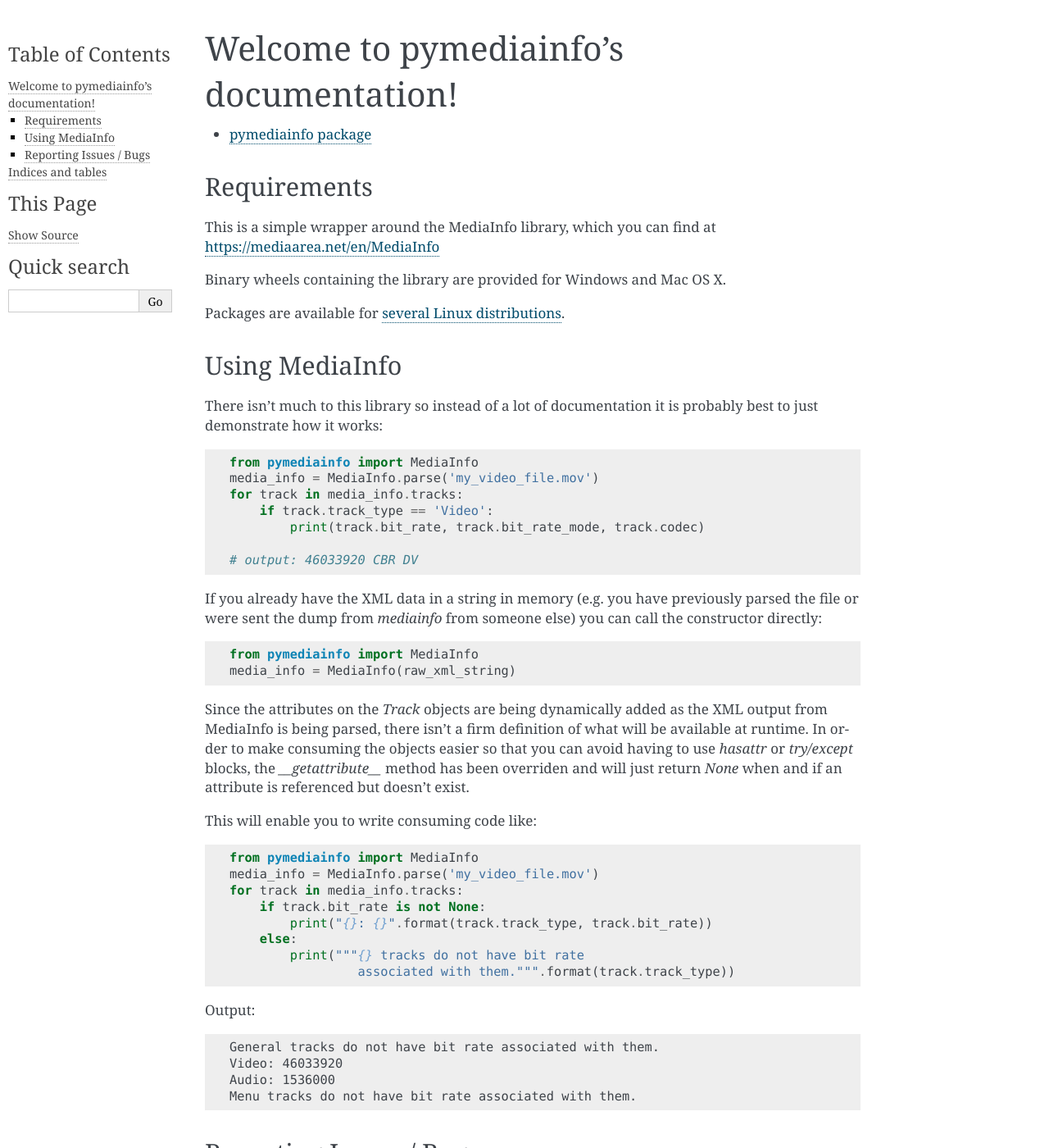
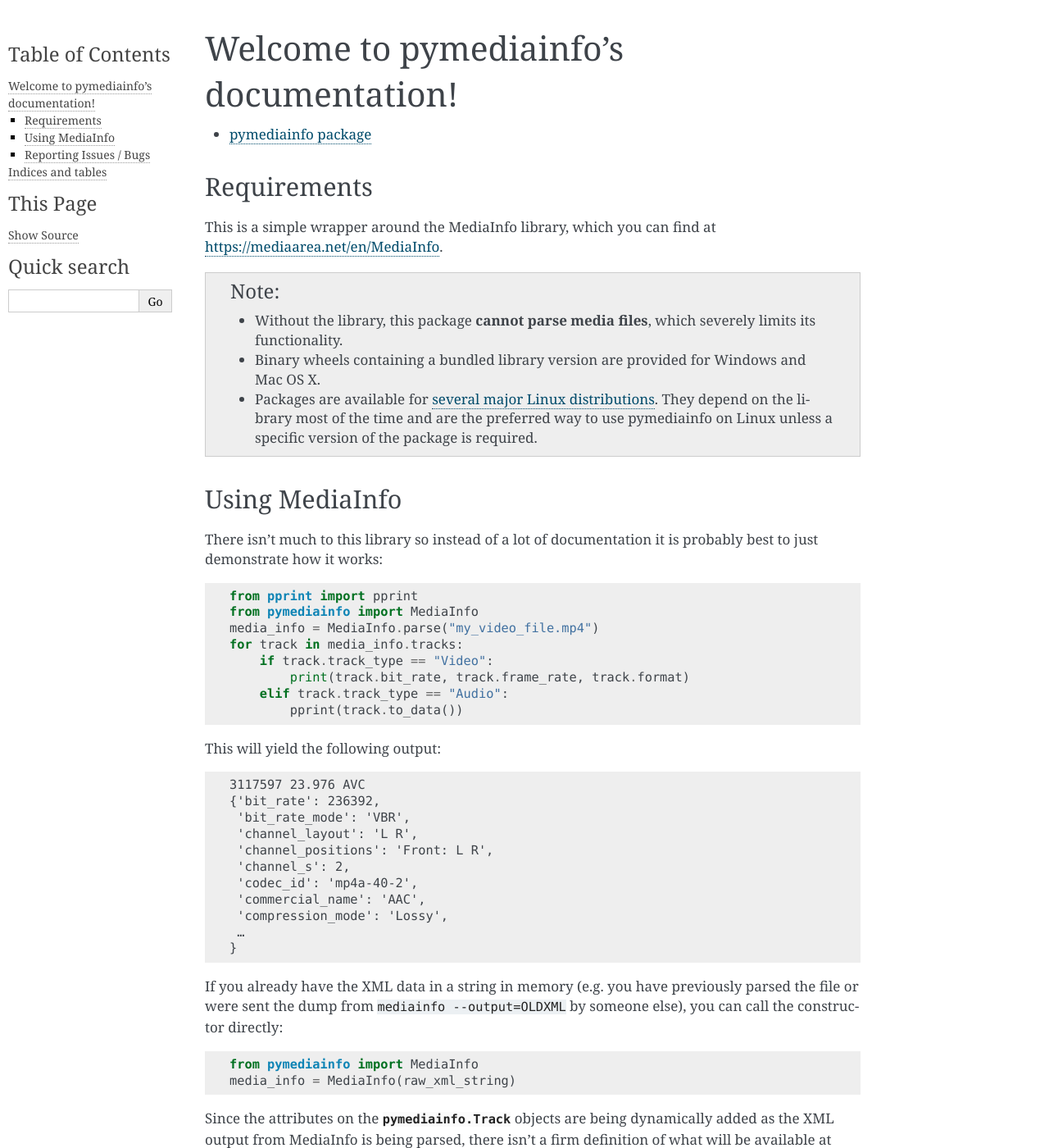
Before and after one commit to sbraz/pymediainfo, a Sphinx documentation site: the page built from docs/index.rst, in a window 1280 px wide and 1400 px high. Shown: the whole window at 82% size. Built offline with Sphinx 7.4.7, drawn with Linux system fonts in a browser that asks for light colours; some of the changed text lies outside the part shown.

Commit message:
Improve the documentation index, fixes #84, #85
* Make it very clear that the library is required for parsing files.
* Stop referencing the "codec" attribute that recent MediaInfo versions
  do not use.

```diff
--- a/docs/index.rst
+++ b/docs/index.rst
@@ -13,11 +13,17 @@
 ============
 
 This is a simple wrapper around the MediaInfo library, which you can find
-at https://mediaarea.net/en/MediaInfo
+at https://mediaarea.net/en/MediaInfo.
 
-Binary wheels containing the library are provided for Windows and Mac OS X.
+.. note::
+  * Without the library, this package **cannot parse media files**,
+    which severely limits its functionality.
 
-Packages are available for `several Linux distributions <https://repology.org/metapackage/python:pymediainfo>`_.
+  * Binary wheels containing a bundled library version are provided for Windows and Mac OS X.
+
+  * Packages are available for `several major Linux distributions <https://repology.org/metapackage/python:pymediainfo>`_.
+    They depend on the library most of the time and are the preferred way to use pymediainfo
+    on Linux unless a specific version of the package is required.
 
 ===============
 Using MediaInfo
@@ -28,24 +34,42 @@
 
 .. code-block:: python
 
- from pymediainfo import MediaInfo
- media_info = MediaInfo.parse('my_video_file.mov')
- for track in media_info.tracks:
-     if track.track_type == 'Video':
-         print(track.bit_rate, track.bit_rate_mode, track.codec)
+  from pprint import pprint
+  from pymediainfo import MediaInfo
+  media_info = MediaInfo.parse("my_video_file.mp4")
+  for track in media_info.tracks:
+      if track.track_type == "Video":
+          print(track.bit_rate, track.frame_rate, track.format)
+      elif track.track_type == "Audio":
+          pprint(track.to_data())
 
- # output: 46033920 CBR DV
+This will yield the following output:
+
+.. code-block:: none
+
+  3117597 23.976 AVC
+  {'bit_rate': 236392,
+   'bit_rate_mode': 'VBR',
+   'channel_layout': 'L R',
+   'channel_positions': 'Front: L R',
+   'channel_s': 2,
+   'codec_id': 'mp4a-40-2',
+   'commercial_name': 'AAC',
+   'compression_mode': 'Lossy',
+   …
+  }
+
 
 If you already have the XML data in a string in memory (e.g. you have previously
-parsed the file or were sent the dump from `mediainfo` from someone else) you
-can call the constructor directly:
+parsed the file or were sent the dump from ``mediainfo --output=OLDXML`` by someone
+else), you can call the constructor directly:
 
 .. code-block:: python
 
  from pymediainfo import MediaInfo
  media_info = MediaInfo(raw_xml_string)
 
-Since the attributes on the `Track` objects are being dynamically added as the
+Since the attributes on the :class:`pymediainfo.Track` objects are being dynamically added as the
 XML output from MediaInfo is being parsed, there isn't a firm definition of what
 will be available at runtime.  In order to make consuming the objects easier so
 that you can avoid having to use `hasattr` or `try/except` blocks, the
@@ -57,13 +81,13 @@
 .. code-block:: python
 
  from pymediainfo import MediaInfo
- media_info = MediaInfo.parse('my_video_file.mov')
+ media_info = MediaInfo.parse("my_video_file.mp4")
  for track in media_info.tracks:
-     if track.bit_rate is not None:
-         print("{}: {}".format(track.track_type, track.bit_rate))
-     else:
+     if track.bit_rate is None:
          print("""{} tracks do not have bit rate
                   associated with them.""".format(track.track_type))
+     else:
+         print("{}: {}".format(track.track_type, track.bit_rate))
 
 Output:
 
```
